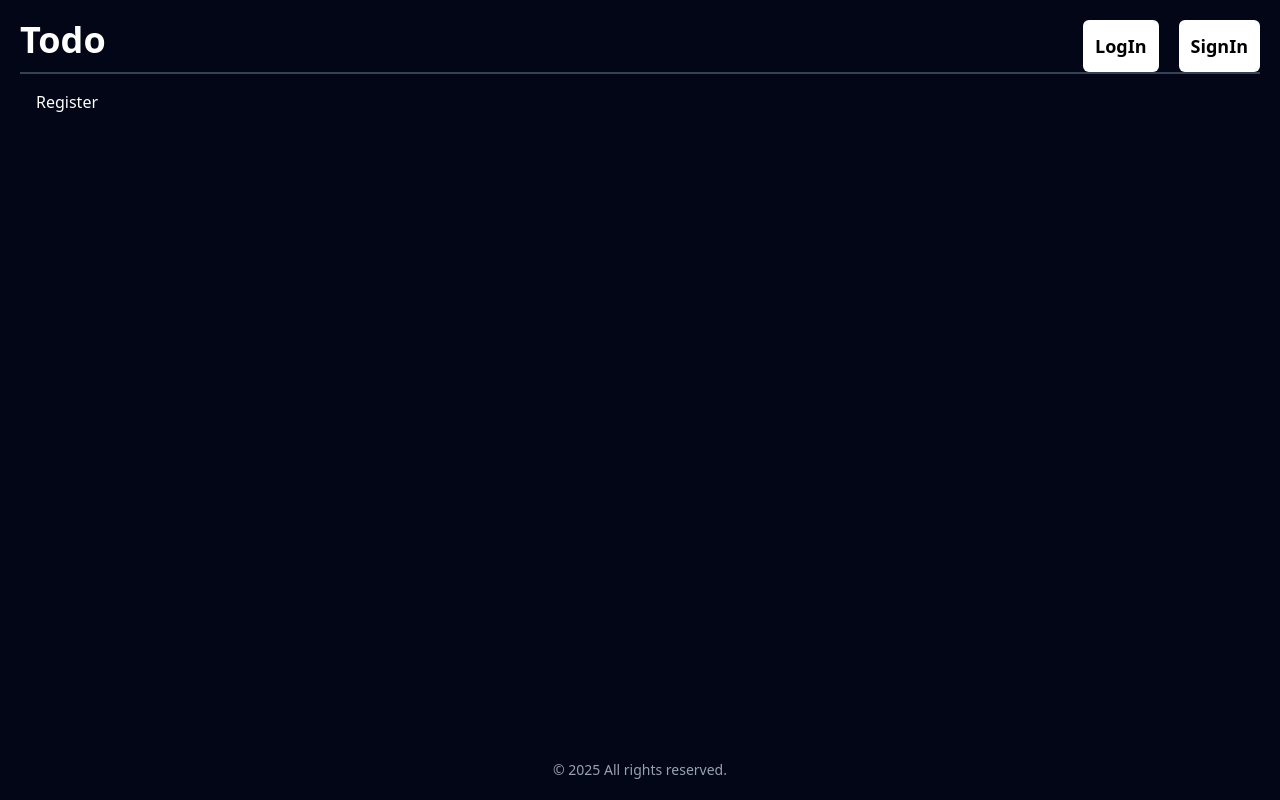
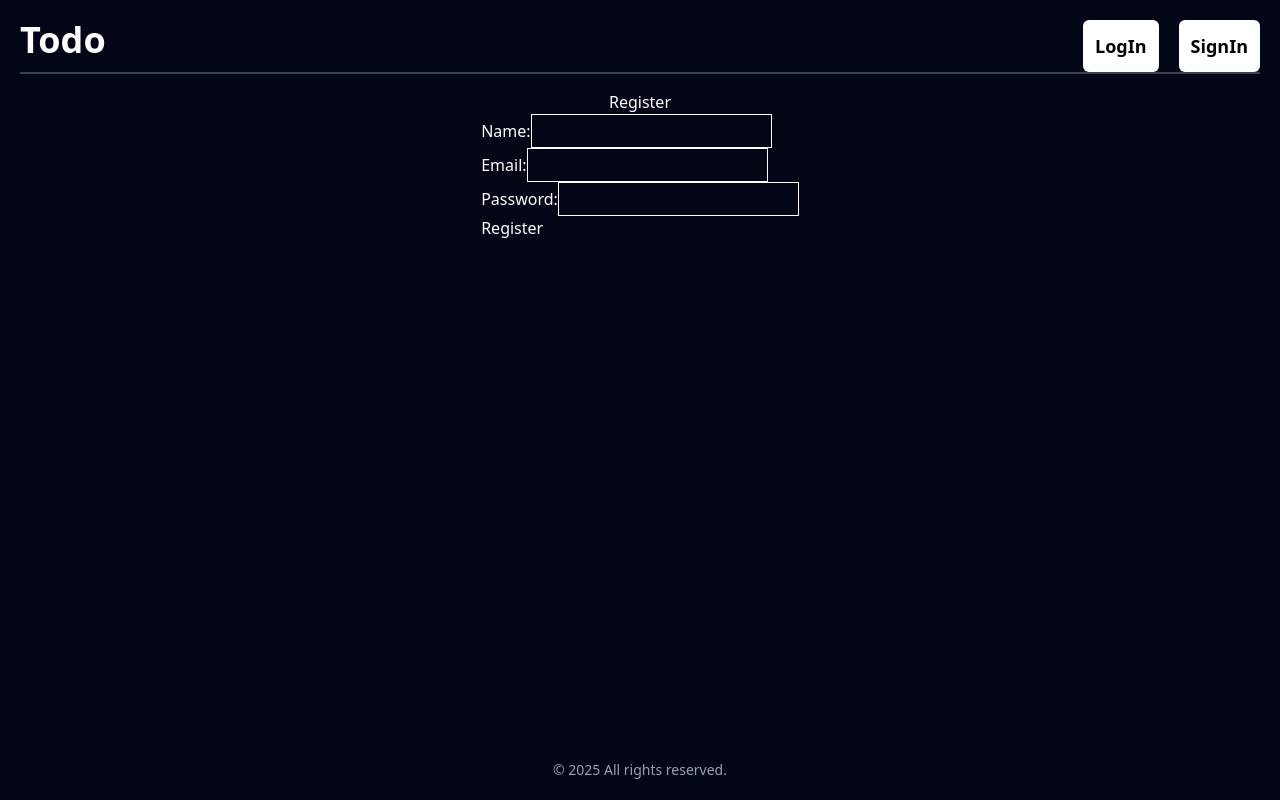
Before and after one commit to sakshi752/todoMERN, a React (Vite) app in the folder todofrontend/: page / in a window 1280 px wide. Built offline with nearby package versions, Linux system fonts and the light colour scheme.

Commit message:
todo-frontend-registerPage

```diff
--- /dev/null
+++ b/todofrontend/src/Components/Button.jsx
@@ -0,0 +1,9 @@
+import React from 'react'
+
+const Button = ({text,click}) => {
+  return (
+    <button onClick={click}>{text}</button>
+  )
+}
+
+export default Button
--- a/todofrontend/src/Pages/LoginPage/LoginPage.jsx
+++ b/todofrontend/src/Pages/LoginPage/LoginPage.jsx
@@ -1,16 +1,60 @@
 import React, { useState } from 'react'
-import * as yup from 'yup';
+import { Formik, Form, Field, ErrorMessage } from "formik";
+import * as Yup from 'yup';
+import Button from '../../Components/Button';
 
 const LoginPage = () => {
-  const [registerPage,setRegisterPage] = useState(true);
+  const [registerPage, setRegisterPage] = useState(true);
+  const [initialState, setInitialState] = useState({
+    name: "",
+    email: "",
+    password: ""
+  })
+  const [validationSchema, setValidationSchema] = useState(Yup.object({
+    name: Yup.string().min(3, "Must be at least 3 characters")
+      .required("Name is required"),
+    email: Yup.string()
+      .email("Invalid email format")
+      .required("Email is required"),
+    password: Yup.string()
+      .min(6, "Password must be at least 6 characters")
+      .required("Password is required"),
+  }));
+  const handleSubmit = ()=>{
+
+  }
+
+
   return (
-    <div>
+    <div className='flex flex-col justify-center items-center'>
       <h2>
-      {registerPage? "Register":"Login"}
+        {registerPage ? "Register" : "Login"}
       </h2>
-      <form>
 
-      </form>
+      <Formik
+        initialValues={initialState}
+        validationSchema={validationSchema}
+        enableReinitialize
+      >
+        <Form>
+<div>
+          <label>Name:</label>
+          <Field name="name" className="border p-1" />
+          <ErrorMessage name="name" component="div" className="text-red-500" />
+        </div>
+        <div>
+          <label>Email:</label>
+          <Field name="email" className="border p-1" />
+          <ErrorMessage name="email" component="div" className="text-red-500" />
+        </div>
+        <div>
+          <label>Password:</label>
+          <Field name="password" className="border p-1" />
+          <ErrorMessage name="password" component="div" className="text-red-500" />
+        </div>
+        <Button text={"Register"} click={handleSubmit}/>
+        </Form>
+      </Formik>
     </div>
   )
 }
```
